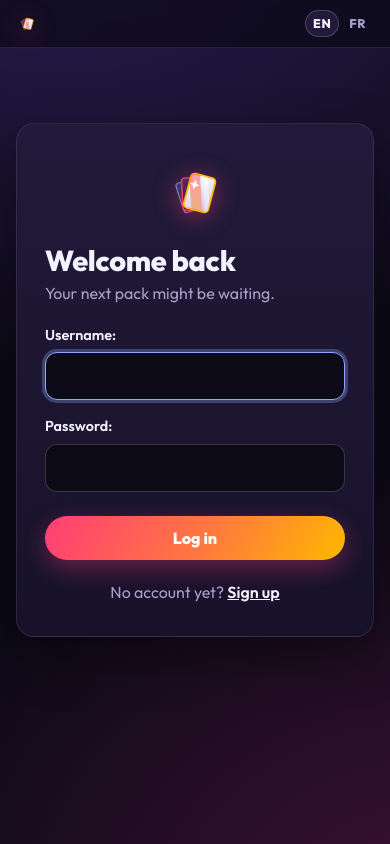
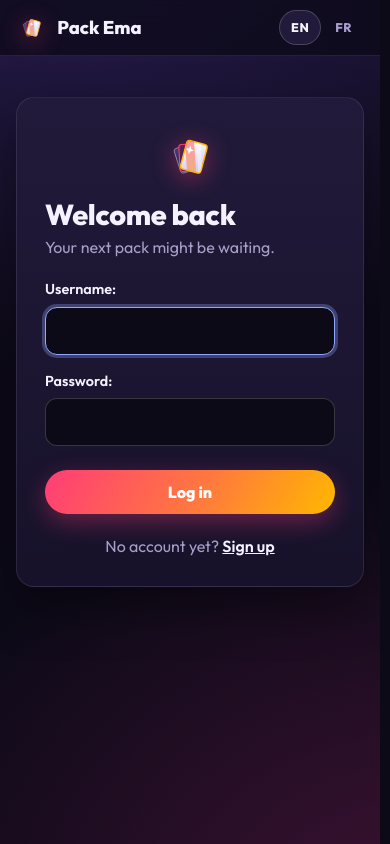
Before and after one commit to LucaCeccarelli/EmaPack, a Django app: page /login/?next=/cards/1/ in a window 390 px wide. Run offline with Django 5.2, Linux system fonts and the light colour scheme.

Commit message:
feat: burger menu on small screens, layout polish, translate card placeholders
- Collapse the nav into a burger menu under 860px (nav.js; without JS the links just stack).
- Reserve the scrollbar gutter, make the body a flex column so short pages and the pack stage
  fill the viewport without a pointless scroll, and let the add-friend row wrap.
- Hide the torn pack once the summary is shown so its transform no longer stretches the page.
- Translate the "Chess Club" placeholder and the "Your card" preview name (server and live
  preview via a data attribute), and add the "Menu" string; FR catalog and .mo updated.

Co-Authored-By: Claude Sonnet 5.5 <noreply@anthropic.com>

```diff
--- a/game/static/game/pack.css
+++ b/game/static/game/pack.css
@@ -6,7 +6,9 @@ body:has(.stage)::before { /* dimmer for legendary reveals, toggled via .stage.d
 }
 body:has(.stage.dim)::before { opacity: .75; }
 
-.stage { position: relative; display: grid; place-items: center; min-height: calc(100vh - 90px); }
+/* main is a flex column: the stage takes the room left under the header, so the page never scrolls for nothing. */
+main:has(> .stage) { display: flex; flex-direction: column; }
+.stage { position: relative; flex: 1; display: grid; place-items: center; }
 .stage > .pack-wrap, .stage > .summary { grid-area: 1 / 1; }
 
 /* ---------- The pack ---------- */
--- a/game/static/game/pack.js
+++ b/game/static/game/pack.js
@@ -304,6 +304,8 @@
       item.animate([{ transform: 'translateY(40px) scale(.8)', opacity: 0 }, { transform: 'none', opacity: 1 }],
         { duration: dur(400), delay: dur(i * 90), easing: 'cubic-bezier(.2,1.4,.4,1)', fill: 'backwards' });
     });
+    // The torn pack has fallen out of view; drop it so its transform doesn't stretch the page (reset() brings it back).
+    packWrap.hidden = true;
     summary.hidden = false;
   }
 
@@ -317,6 +319,7 @@
     skipBtn.hidden = true;
     stage.classList.remove('dim', 'rays');
     packWrap.getAnimations().forEach(a => a.cancel());
+    packWrap.hidden = false;
     pack.classList.remove('torn', 'glowing', 'tearing', 'tear-left');
     pack.style.removeProperty('--glow');
     tearFrom = null;
--- a/game/static/game/propose.js
+++ b/game/static/game/propose.js
@@ -7,8 +7,9 @@
 
   // Text: name, tagline, and the initial letter shown when there's no logo.
   const nameEl = $('.card-name'), taglineEl = $('.card-tagline');
+  const defaultName = document.getElementById('preview').dataset.msgDefaultName;
   function updateText() {
-    nameEl.textContent = field('name').value.trim() || 'Your card';
+    nameEl.textContent = field('name').value.trim() || defaultName;
     taglineEl.textContent = field('tagline').value.trim();
     const initial = $('.card-logo span');
     if (initial) initial.textContent = nameEl.textContent[0].toUpperCase();
--- a/game/static/game/tcg.css
+++ b/game/static/game/tcg.css
@@ -21,9 +21,11 @@
 .rarity-legendary { --rc: var(--legendary); }
 
 * { box-sizing: border-box; }
+/* Reserve the scrollbar's room on every page (no 15px jump between short and long pages), and keep it dark and slim. */
+html { scrollbar-gutter: stable; scrollbar-width: thin; scrollbar-color: #4a3f73 var(--bg); }
 [hidden] { display: none !important; }
 body {
-  margin: 0; min-height: 100vh; color: var(--text);
+  margin: 0; min-height: 100vh; min-height: 100dvh; display: flex; flex-direction: column; color: var(--text);
   background:
     radial-gradient(60rem 40rem at 15% -10%, var(--bg-glow), transparent 70%),
     radial-gradient(50rem 40rem at 110% 110%, var(--bg-glow-2), transparent 70%),
@@ -35,12 +37,12 @@ h1, h2 { line-height: 1.15; letter-spacing: -.01em; }
 a { color: inherit; }
 a:focus-visible, button:focus-visible, input:focus-visible { outline: 2px solid var(--focus); outline-offset: 3px; }
 .muted { color: var(--muted); font-weight: 400; }
-main { max-width: 1100px; margin: 0 auto; padding: 24px 16px 64px; }
+main { flex: 1 0 auto; width: 100%; max-width: 1100px; margin: 0 auto; padding: 24px 16px 48px; }
 
 /* ---------- Header ---------- */
 .topbar {
   position: sticky; top: 0; z-index: 3; display: flex; justify-content: space-between; align-items: center; gap: 12px;
-  padding: 10px max(16px, calc((100vw - 1100px) / 2 + 16px));
+  padding: 10px max(16px, calc((100% - 1100px) / 2 + 16px));
   background: color-mix(in srgb, var(--bg) 75%, transparent); backdrop-filter: blur(12px);
   border-bottom: 1px solid var(--line);
   flex-wrap: wrap; row-gap: 6px;
@@ -50,7 +52,7 @@ main { max-width: 1100px; margin: 0 auto; padding: 24px 16px 64px; }
   display: inline-block; width: 1.7em; height: 1.7em; vertical-align: -.4em;
   filter: drop-shadow(0 4px 12px color-mix(in srgb, var(--accent) 45%, transparent));
 }
-.brand-mark.big { display: block; width: 72px; height: 72px; margin: 0 auto 12px; }
+.brand-mark.big { display: block; width: 60px; height: 60px; margin: 0 auto 8px; }
 .nav { display: flex; align-items: center; gap: 4px; }
 .nav a, .nav-logout {
   padding: 8px 14px; border-radius: 999px; color: var(--muted); font: 600 .95rem Outfit, system-ui, sans-serif;
@@ -60,7 +62,6 @@ main { max-width: 1100px; margin: 0 auto; padding: 24px 16px 64px; }
 .nav a.active { color: var(--text); background: var(--surface-2); box-shadow: inset 0 0 0 1px var(--line-strong); }
 .nav form { margin: 0 0 0 8px; }
 .nav a, .nav-logout { white-space: nowrap; }
-@media (max-width: 480px) { .brand { font-size: 0; gap: 0; } .brand-mark { font-size: .8rem; } .nav { gap: 0; } .nav a, .nav-logout { padding: 7px 8px; font-size: .88rem; } .nav form { margin-left: 0; } }
 
 .topbar-right { display: flex; align-items: center; gap: 8px; flex-wrap: wrap; justify-content: flex-end; }
 .lang-switch { display: flex; gap: 2px; margin: 0; }
@@ -70,7 +71,25 @@ main { max-width: 1100px; margin: 0 auto; padding: 24px 16px 64px; }
 }
 .lang-switch button:hover { color: var(--text); background: var(--surface-2); }
 .lang-switch button.active { color: var(--text); background: var(--surface-2); box-shadow: inset 0 0 0 1px var(--line-strong); }
-@media (max-width: 480px) { .lang-switch button { padding: 6px 8px; } }
+
+/* Small screens: the links fold into a burger menu (without JS they simply stack under the header). */
+.nav-toggle { display: none; }
+@media (max-width: 860px) {
+  .topbar-right { display: contents; }
+  .brand { margin-right: auto; }
+  .lang-switch { order: 1; }
+  .lang-switch button { padding: 10px 12px; }
+  .js .nav-toggle {
+    order: 2; display: inline-flex; align-items: center; justify-content: center; width: 44px; height: 40px;
+    border: 0; border-radius: 999px; background: none; color: var(--muted); cursor: pointer; transition: color .15s, background .15s;
+  }
+  .nav-toggle:hover, .nav-toggle[aria-expanded="true"] { color: var(--text); background: var(--surface-2); }
+  .nav { order: 3; flex: 1 0 100%; flex-direction: column; align-items: stretch; gap: 2px; padding: 4px 0 8px; max-height: calc(100vh - 80px); max-height: calc(100dvh - 80px); overflow-y: auto; }
+  .js .nav:not(.open) { display: none; }
+  .nav a, .nav-logout { padding: 12px 14px; text-align: left; }
+  .nav form { margin: 0; }
+  .nav-logout { width: 100%; }
+}
 
 /* ---------- Surfaces, buttons, forms ---------- */
 .panel { background: linear-gradient(180deg, var(--surface-2), var(--surface)); border: 1px solid var(--line); border-radius: var(--radius); box-shadow: 0 20px 50px #0006; }
@@ -82,8 +101,9 @@ main { max-width: 1100px; margin: 0 auto; padding: 24px 16px 64px; }
 .btn:hover { transform: translateY(-1px); filter: brightness(1.08); box-shadow: 0 12px 30px color-mix(in srgb, var(--accent) 45%, transparent); }
 .btn.ghost { background: var(--surface-2); color: var(--text); box-shadow: inset 0 0 0 1px var(--line-strong); }
 .btn.block { display: block; width: 100%; }
-.form { max-width: 420px; margin: 6vh auto; padding: 32px 28px; text-align: left; }
-.form h1 { margin: 16px 0 4px; font-size: 1.8rem; }
+.form { max-width: 420px; margin: clamp(0px, 2vh, 24px) auto; padding: 28px; text-align: left; }
+main:has(> .form) { padding-bottom: 32px; }
+.form h1 { margin: 12px 0 4px; font-size: 1.8rem; }
 .form > .muted { margin: 0 0 20px; }
 .form label { display: block; margin-bottom: 6px; font-weight: 600; font-size: .9rem; }
 .form input {
@@ -200,9 +220,9 @@ main { max-width: 1100px; margin: 0 auto; padding: 24px 16px 64px; }
 /* ---------- Friends ---------- */
 .add-friend { padding: 20px 24px; margin-bottom: 24px; }
 .add-friend label { display: block; margin-bottom: 8px; font-weight: 600; font-size: .9rem; }
-.add-friend-row { display: flex; gap: 10px; }
+.add-friend-row { display: flex; flex-wrap: wrap; gap: 10px; }
 .add-friend-row input {
-  flex: 1; padding: 11px 14px; border-radius: 12px; font: inherit;
+  flex: 1 1 200px; min-width: 0; padding: 11px 14px; border-radius: 12px; font: inherit;
   border: 1px solid var(--line-strong); background: var(--bg); color: var(--text);
 }
 .add-friend-row input:focus { outline: none; border-color: var(--focus); box-shadow: 0 0 0 3px color-mix(in srgb, var(--focus) 30%, transparent); }
--- a/game/templates/base.html
+++ b/game/templates/base.html
@@ -7,6 +7,7 @@
   <link rel="preconnect" href="https://fonts.googleapis.com">
   <link rel="preconnect" href="https://fonts.gstatic.com" crossorigin>
   <link rel="stylesheet" href="https://fonts.googleapis.com/css2?family=Outfit:wght@400;600;800;900&display=swap">
+  <script>document.documentElement.classList.add('js')</script>
   <link rel="stylesheet" href="{% static 'game/tcg.css' %}">
   <link rel="icon" type="image/svg+xml" href="{% static 'game/logo-mark.svg' %}">
   {% block head %}{% endblock %}
@@ -17,7 +18,7 @@
     <a class="brand" href="{% url 'home' %}"><img class="brand-mark" src="{% static 'game/logo-mark.svg' %}" alt=""> Pack Ema</a>
     <div class="topbar-right">
       {% if user.is_authenticated %}
-      <nav class="nav">
+      <nav class="nav" id="site-nav">
         <a href="{% url 'home' %}" {% if here == 'home' %}class="active" aria-current="page"{% endif %}>{% trans "Packs" %}</a>
         <a href="{% url 'collection' %}" {% if here == 'collection' or here == 'card_detail' %}class="active" aria-current="page"{% endif %}>{% trans "Collection" %}</a>
         <a href="{% url 'friends' %}" {% if here == 'friends' or here == 'friend_collection' or here == 'friend_card_detail' %}class="active" aria-current="page"{% endif %}>{% trans "Friends" %}</a>
@@ -32,6 +33,11 @@
         <button type="submit" name="language" value="en" class="{% if CURRENT_LANGUAGE == 'en' %}active{% endif %}" aria-label="{% trans 'Switch to English' %}">EN</button>
         <button type="submit" name="language" value="fr" class="{% if CURRENT_LANGUAGE == 'fr' %}active{% endif %}" aria-label="{% trans 'Switch to French' %}">FR</button>
       </form>
+      {% if user.is_authenticated %}
+      <button type="button" class="nav-toggle" aria-controls="site-nav" aria-expanded="false" aria-label="{% trans 'Menu' %}">
+        <svg viewBox="0 0 24 24" width="22" height="22" fill="none" stroke="currentColor" stroke-width="2" stroke-linecap="round" aria-hidden="true"><path d="M4 7h16M4 12h16M4 17h16"/></svg>
+      </button>
+      {% endif %}
     </div>
   </header>
   {% endwith %}
@@ -39,6 +45,7 @@
     {% for message in messages %}<p class="flash flash-{{ message.tags }}" role="status">{{ message }}</p>{% endfor %}
     {% block content %}{% endblock %}
   </main>
+  {% if user.is_authenticated %}<script src="{% static 'game/nav.js' %}"></script>{% endif %}
   {% block scripts %}{% endblock %}
 </body>
 </html>
--- a/game/templates/game/propose.html
+++ b/game/templates/game/propose.html
@@ -61,7 +61,7 @@
     <button class="btn block" {% if at_limit %}disabled{% endif %}>{% trans "Send for review" %}</button>
   </form>
 
-  <aside class="editor-preview" id="preview" aria-label="{% trans 'Live preview' %}">
+  <aside class="editor-preview" id="preview" aria-label="{% trans 'Live preview' %}" data-msg-default-name="{% trans 'Your card' %}">
     {% include "game/_card.html" with card=preview %}
     <fieldset class="rarity-toggle">
       <legend>{% trans "Suggested rarity" %}</legend>
--- a/game/views.py
+++ b/game/views.py
@@ -10,7 +10,7 @@ from django.db.models import Count
 from django.http import Http404, JsonResponse
 from django.shortcuts import get_object_or_404, redirect, render
 from django.utils import timezone
-from django.utils.translation import gettext_lazy as _
+from django.utils.translation import gettext, gettext_lazy as _
 from django.template.loader import render_to_string
 from django.views.decorators.http import require_POST
 
@@ -41,7 +41,7 @@ class ProposalForm(forms.ModelForm):
         model = Card
         fields = ["name", "tagline", "description", "logo", "banner", "primary_color", "secondary_color", "rarity"]
         widgets = {
-            "name": forms.TextInput(attrs={"placeholder": "Club Échecs"}),
+            "name": forms.TextInput(attrs={"placeholder": _("Chess Club")}),
             "tagline": forms.TextInput(attrs={"placeholder": _("A short line under the name")}),
             "description": forms.Textarea(attrs={"rows": 5, "placeholder": _("Shown on the card's page: what is this club or person about?")}),
             "primary_color": forms.TextInput(attrs={"type": "color"}),
@@ -294,7 +294,7 @@ def propose_card(request):
         return redirect("propose_card")
     # Server preview uses only validated text/colors; images are previewed in the browser (never saved ones).
     data = getattr(form, "cleaned_data", {})
-    preview = Card(name=data.get("name") or "Your card", tagline=data.get("tagline", ""),
+    preview = Card(name=data.get("name") or gettext("Your card"), tagline=data.get("tagline", ""),
                    rarity=data.get("rarity") or Rarity.COMMON,
                    primary_color=data.get("primary_color") or "#3a3f58",
                    secondary_color=data.get("secondary_color") or "#1b1e2e")
```
Also changed, not shown: game/static/game/nav.js (added, +10 -0 lines), game/locale/fr/LC_MESSAGES/django.po, 1 other file.
